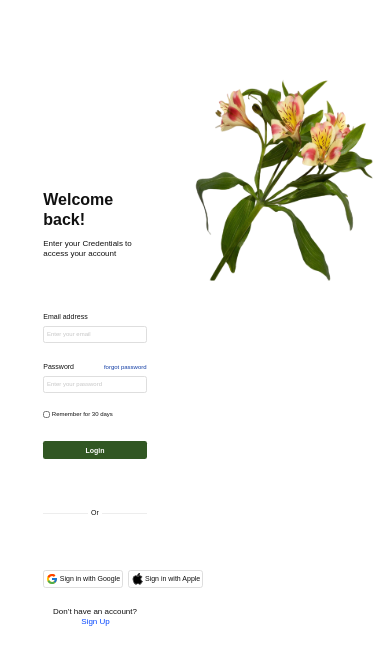
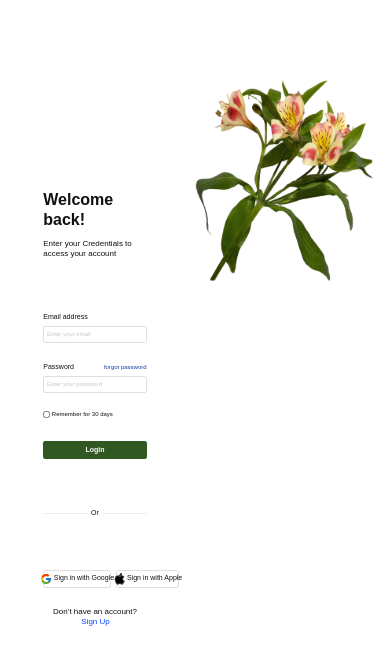
Before and after one commit to wgultiano/appdev1-final-practical-exam, a React (Vite) app: page / in a window 390 px wide. Shown: the top 664 px of the page. Built offline with nearby package versions, Linux system fonts and the light colour scheme.

Commit message:
Set up Tailwind CSS and shadcn/ui

```diff
--- /dev/null
+++ b/src/components/ui/button.jsx
@@ -0,0 +1,57 @@
+import { Button as ButtonPrimitive } from "@base-ui/react/button"
+import { cva } from "class-variance-authority";
+import { cn } from "cn"
+
+const buttonVariants = cva(
+  "group/button inline-flex shrink-0 items-center justify-center rounded-lg border border-transparent bg-clip-padding text-sm font-medium whitespace-nowrap transition-all outline-none select-none focus-visible:border-ring focus-visible:ring-3 focus-visible:ring-ring/50 active:not-aria-[haspopup]:translate-y-px disabled:pointer-events-none disabled:opacity-50 aria-invalid:border-destructive aria-invalid:ring-3 aria-invalid:ring-destructive/20 dark:aria-invalid:border-destructive/50 dark:aria-invalid:ring-destructive/40 [&_svg]:pointer-events-none [&_svg]:shrink-0 [&_svg:not([class*='size-'])]:size-4",
+  {
+    variants: {
+      variant: {
+        default: "bg-primary text-primary-foreground hover:bg-primary/80",
+        outline:
+          "border-border bg-background hover:bg-muted hover:text-foreground aria-expanded:bg-muted aria-expanded:text-foreground dark:border-input dark:bg-input/30 dark:hover:bg-input/50",
+        secondary:
+          "bg-secondary text-secondary-foreground hover:bg-[color-mix(in_oklch,var(--secondary),var(--foreground)_5%)] aria-expanded:bg-secondary aria-expanded:text-secondary-foreground",
+        ghost:
+          "hover:bg-muted hover:text-foreground aria-expanded:bg-muted aria-expanded:text-foreground dark:hover:bg-muted/50",
+        destructive:
+          "bg-destructive/10 text-destructive hover:bg-destructive/20 focus-visible:border-destructive/40 focus-visible:ring-destructive/20 dark:bg-destructive/20 dark:hover:bg-destructive/30 dark:focus-visible:ring-destructive/40",
+        link: "text-primary underline-offset-4 hover:underline",
+      },
+      size: {
+        default:
+          "h-8 gap-1.5 px-2.5 has-data-[icon=inline-end]:pr-2 has-data-[icon=inline-start]:pl-2",
+        xs: "h-6 gap-1 rounded-[min(var(--radius-md),10px)] px-2 text-xs in-data-[slot=button-group]:rounded-lg has-data-[icon=inline-end]:pr-1.5 has-data-[icon=inline-start]:pl-1.5 [&_svg:not([class*='size-'])]:size-3",
+        sm: "h-7 gap-1 rounded-[min(var(--radius-md),12px)] px-2.5 text-[0.8rem] in-data-[slot=button-group]:rounded-lg has-data-[icon=inline-end]:pr-1.5 has-data-[icon=inline-start]:pl-1.5 [&_svg:not([class*='size-'])]:size-3.5",
+        lg: "h-9 gap-1.5 px-2.5 has-data-[icon=inline-end]:pr-2 has-data-[icon=inline-start]:pl-2",
+        icon: "size-8",
+        "icon-xs":
+          "size-6 rounded-[min(var(--radius-md),10px)] in-data-[slot=button-group]:rounded-lg [&_svg:not([class*='size-'])]:size-3",
+        "icon-sm":
+          "size-7 rounded-[min(var(--radius-md),12px)] in-data-[slot=button-group]:rounded-lg",
+        "icon-lg": "size-9",
+      },
+    },
+    defaultVariants: {
+      variant: "default",
+      size: "default",
+    },
+  }
+)
+
+function Button({
+  className,
+  variant = "default",
+  size = "default",
+  ...props
+}) {
+  return (
+    <ButtonPrimitive
+      data-slot="button"
+      className={cn(buttonVariants({ variant, size, className }))}
+      {...props}
+    />
+  )
+}
+
+export { Button, buttonVariants }
--- /dev/null
+++ b/src/components/ui/input.jsx
@@ -0,0 +1,23 @@
+import * as React from "react"
+import { Input as InputPrimitive } from "@base-ui/react/input"
+import { cn } from "cn"
+
+function Input({
+  className,
+  type,
+  ...props
+}) {
+  return (
+    <InputPrimitive
+      type={type}
+      data-slot="input"
+      className={cn(
+        "h-8 w-full min-w-0 rounded-lg border border-input bg-transparent px-2.5 py-1 text-base transition-colors outline-none file:inline-flex file:h-6 file:border-0 file:bg-transparent file:text-sm file:font-medium file:text-foreground placeholder:text-muted-foreground focus-visible:border-ring focus-visible:ring-3 focus-visible:ring-ring/50 disabled:pointer-events-none disabled:cursor-not-allowed disabled:bg-input/50 disabled:opacity-50 aria-invalid:border-destructive aria-invalid:ring-3 aria-invalid:ring-destructive/20 md:text-sm dark:bg-input/30 dark:disabled:bg-input/80 dark:aria-invalid:border-destructive/50 dark:aria-invalid:ring-destructive/40",
+        className
+      )}
+      {...props}
+    />
+  )
+}
+
+export { Input }
--- a/src/index.css
+++ b/src/index.css
@@ -1,6 +1,137 @@
+@import "tailwindcss";
+@import "tw-animate-css";
+@import "shadcn/tailwind.css";
+@import "@fontsource-variable/geist";
+
+@custom-variant dark (&:is(.dark *));
+
 html,
 body,
 #root {
   min-height: 100%;
   margin: 0;
 }
+
+@theme inline {
+  --font-heading: var(--font-sans);
+  --font-sans: 'Geist Variable', sans-serif;
+  --color-sidebar-ring: var(--sidebar-ring);
+  --color-sidebar-border: var(--sidebar-border);
+  --color-sidebar-accent-foreground: var(--sidebar-accent-foreground);
+  --color-sidebar-accent: var(--sidebar-accent);
+  --color-sidebar-primary-foreground: var(--sidebar-primary-foreground);
+  --color-sidebar-primary: var(--sidebar-primary);
+  --color-sidebar-foreground: var(--sidebar-foreground);
+  --color-sidebar: var(--sidebar);
+  --color-chart-5: var(--chart-5);
+  --color-chart-4: var(--chart-4);
+  --color-chart-3: var(--chart-3);
+  --color-chart-2: var(--chart-2);
+  --color-chart-1: var(--chart-1);
+  --color-ring: var(--ring);
+  --color-input: var(--input);
+  --color-border: var(--border);
+  --color-destructive: var(--destructive);
+  --color-accent-foreground: var(--accent-foreground);
+  --color-accent: var(--accent);
+  --color-muted-foreground: var(--muted-foreground);
+  --color-muted: var(--muted);
+  --color-secondary-foreground: var(--secondary-foreground);
+  --color-secondary: var(--secondary);
+  --color-primary-foreground: var(--primary-foreground);
+  --color-primary: var(--primary);
+  --color-popover-foreground: var(--popover-foreground);
+  --color-popover: var(--popover);
+  --color-card-foreground: var(--card-foreground);
+  --color-card: var(--card);
+  --color-foreground: var(--foreground);
+  --color-background: var(--background);
+  --radius-sm: calc(var(--radius) * 0.6);
+  --radius-md: calc(var(--radius) * 0.8);
+  --radius-lg: var(--radius);
+  --radius-xl: calc(var(--radius) * 1.4);
+  --radius-2xl: calc(var(--radius) * 1.8);
+  --radius-3xl: calc(var(--radius) * 2.2);
+  --radius-4xl: calc(var(--radius) * 2.6);
+}
+
+:root {
+  --background: oklch(1 0 0);
+  --foreground: oklch(0.145 0 0);
+  --card: oklch(1 0 0);
+  --card-foreground: oklch(0.145 0 0);
+  --popover: oklch(1 0 0);
+  --popover-foreground: oklch(0.145 0 0);
+  --primary: oklch(0.205 0 0);
+  --primary-foreground: oklch(0.985 0 0);
+  --secondary: oklch(0.97 0 0);
+  --secondary-foreground: oklch(0.205 0 0);
+  --muted: oklch(0.97 0 0);
+  --muted-foreground: oklch(0.556 0 0);
+  --accent: oklch(0.97 0 0);
+  --accent-foreground: oklch(0.205 0 0);
+  --destructive: oklch(0.577 0.245 27.325);
+  --border: oklch(0.922 0 0);
+  --input: oklch(0.922 0 0);
+  --ring: oklch(0.708 0 0);
+  --chart-1: oklch(0.87 0 0);
+  --chart-2: oklch(0.556 0 0);
+  --chart-3: oklch(0.439 0 0);
+  --chart-4: oklch(0.371 0 0);
+  --chart-5: oklch(0.269 0 0);
+  --radius: 0.625rem;
+  --sidebar: oklch(0.985 0 0);
+  --sidebar-foreground: oklch(0.145 0 0);
+  --sidebar-primary: oklch(0.205 0 0);
+  --sidebar-primary-foreground: oklch(0.985 0 0);
+  --sidebar-accent: oklch(0.97 0 0);
+  --sidebar-accent-foreground: oklch(0.205 0 0);
+  --sidebar-border: oklch(0.922 0 0);
+  --sidebar-ring: oklch(0.708 0 0);
+}
+
+.dark {
+  --background: oklch(0.145 0 0);
+  --foreground: oklch(0.985 0 0);
+  --card: oklch(0.205 0 0);
+  --card-foreground: oklch(0.985 0 0);
+  --popover: oklch(0.205 0 0);
+  --popover-foreground: oklch(0.985 0 0);
+  --primary: oklch(0.922 0 0);
+  --primary-foreground: oklch(0.205 0 0);
+  --secondary: oklch(0.269 0 0);
+  --secondary-foreground: oklch(0.985 0 0);
+  --muted: oklch(0.269 0 0);
+  --muted-foreground: oklch(0.708 0 0);
+  --accent: oklch(0.269 0 0);
+  --accent-foreground: oklch(0.985 0 0);
+  --destructive: oklch(0.704 0.191 22.216);
+  --border: oklch(1 0 0 / 10%);
+  --input: oklch(1 0 0 / 15%);
+  --ring: oklch(0.556 0 0);
+  --chart-1: oklch(0.87 0 0);
+  --chart-2: oklch(0.556 0 0);
+  --chart-3: oklch(0.439 0 0);
+  --chart-4: oklch(0.371 0 0);
+  --chart-5: oklch(0.269 0 0);
+  --sidebar: oklch(0.205 0 0);
+  --sidebar-foreground: oklch(0.985 0 0);
+  --sidebar-primary: oklch(0.488 0.243 264.376);
+  --sidebar-primary-foreground: oklch(0.985 0 0);
+  --sidebar-accent: oklch(0.269 0 0);
+  --sidebar-accent-foreground: oklch(0.985 0 0);
+  --sidebar-border: oklch(1 0 0 / 10%);
+  --sidebar-ring: oklch(0.556 0 0);
+}
+
+@layer base {
+  * {
+    @apply border-border outline-ring/50;
+  }
+  body {
+    @apply bg-background text-foreground;
+  }
+  html {
+    @apply font-sans;
+  }
+}
--- /dev/null
+++ b/src/lib/utils.js
@@ -0,0 +1 @@
+export { cn } from "cn"
--- a/vite.config.js
+++ b/vite.config.js
@@ -1,7 +1,13 @@
+import { defineConfig } from 'vite'
 import react from '@vitejs/plugin-react'
-import { defineConfig } from 'vite'
+import tailwindcss from '@tailwindcss/vite'
+import path from 'path'
 
-// https://vite.dev/config/
 export default defineConfig({
-  plugins: [react()],
+  plugins: [react(), tailwindcss()],
+  resolve: {
+    alias: {
+      '@': path.resolve(__dirname, './src'),
+    },
+  },
 })
```
Also changed, not shown: jsconfig.json (added, +8 -0 lines), package.json (+10 -1 lines), components.json (added), 1 other file (tests, documents, lock files or other folders).
